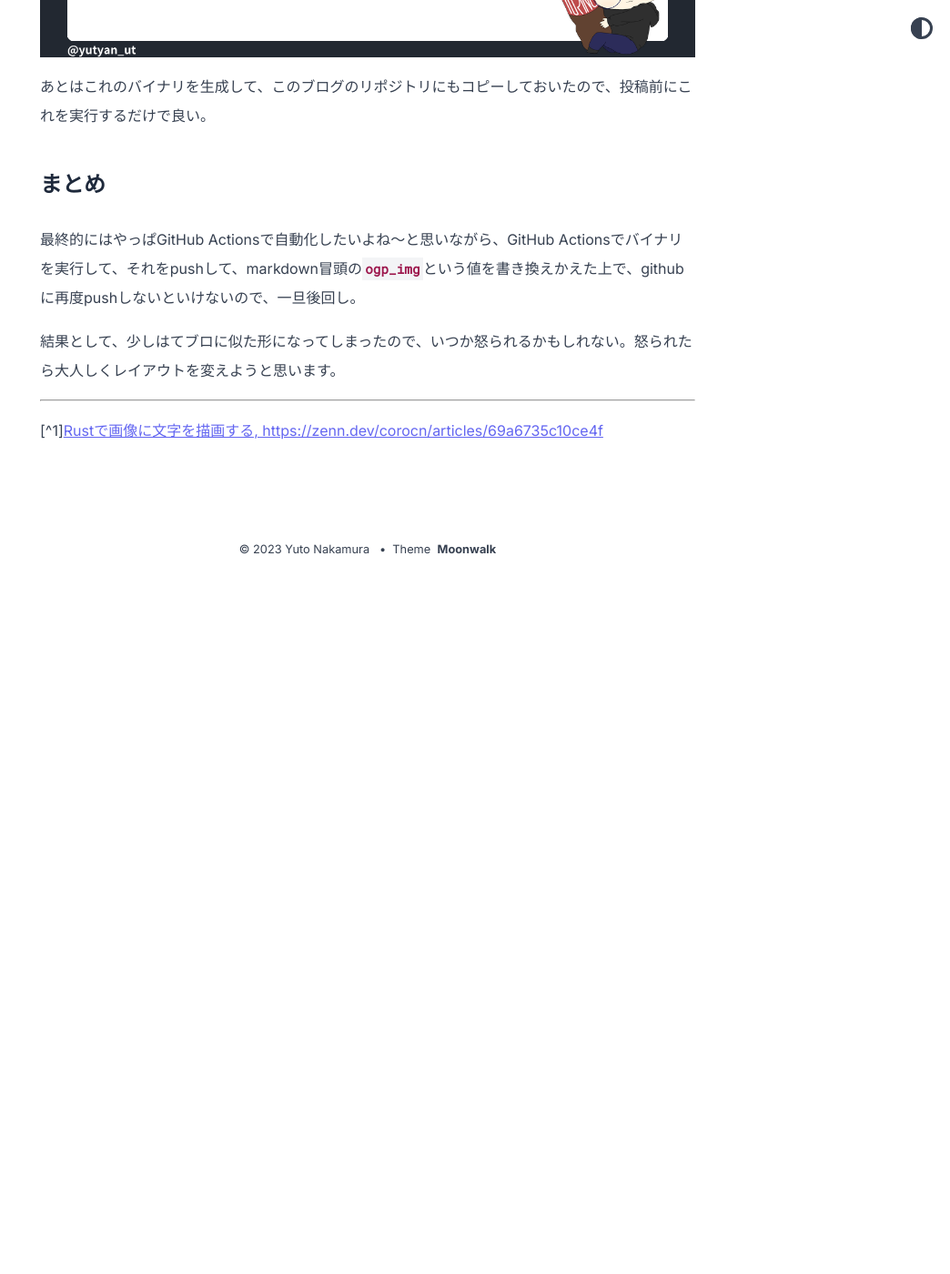
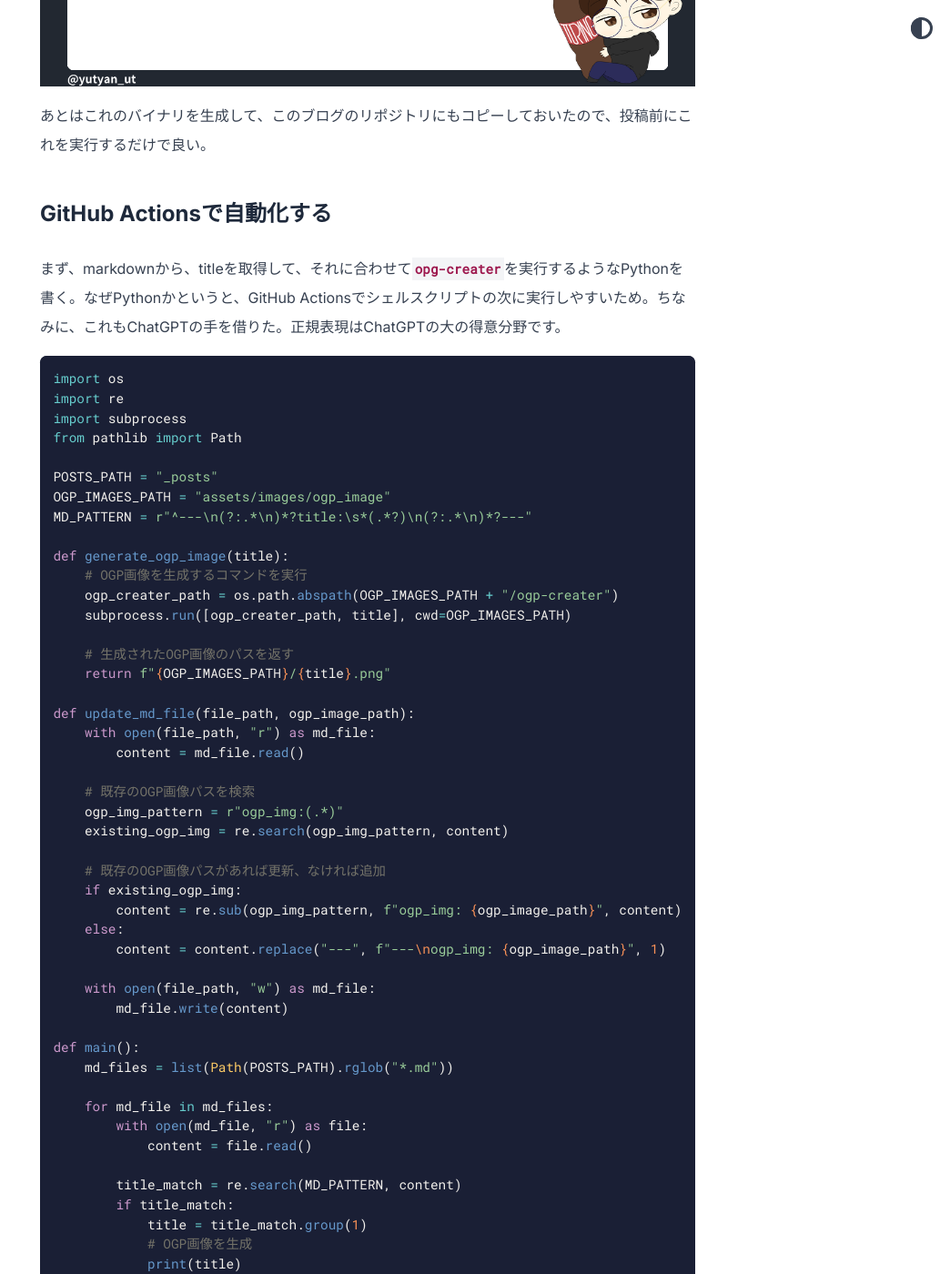
Before and after one commit to yutyan0119/blog, a Jekyll site: the page built from _posts/rust/2023-05-06-ogp-creater-rust.md, in a window 1280 px wide and 1400 px high, scrolled down 6692 px. Shown: the whole window at 91% size, without its empty margins (236-1280 px from the left). Built offline with Jekyll 4.4.1, drawn with Linux system fonts in a browser that asks for light colours; nearby versions of some CDN libraries; before the commit the page ends 7322 px from its top, so only the background shows below that; some of the changed text lies outside the part shown.

Commit message:
記事追記

````diff
--- a/_posts/rust/2023-05-06-ogp-creater-rust.md
+++ b/_posts/rust/2023-05-06-ogp-creater-rust.md
@@ -9,7 +9,7 @@ latex: true
 date: 2023-05-06 18:00:00 +0900
 ---
 
-ブログを作ったらそれを共有したくなるもの。RustでOGP画像をパッと生成してくれるアプリを作ったので紹介します。ちなみにほとんどChatGPT(GPT-4)に任せました。凄い。
+ブログを作ったらそれを共有したくなるもの。RustでOGP画像をパッと生成してくれるアプリを作ったので紹介します。ちなみにほとんどChatGPT(GPT-4)に任せました。凄い。あと最後にはGitHub Actionsで自動的にこれを実行し、ブログに反映します。
 
 ## 目標
 はてなブログのこんなやつとか
@@ -225,6 +225,106 @@ if min_scale < scale.x {
 
 あとはこれのバイナリを生成して、このブログのリポジトリにもコピーしておいたので、投稿前にこれを実行するだけで良い。
 
+## GitHub Actionsで自動化する
+まず、markdownから、titleを取得して、それに合わせて`opg-creater`を実行するようなPythonを書く。なぜPythonかというと、GitHub Actionsでシェルスクリプトの次に実行しやすいため。ちなみに、これもChatGPTの手を借りた。正規表現はChatGPTの大の得意分野です。
+
+```python
+import os
+import re
+import subprocess
+from pathlib import Path
+
+POSTS_PATH = "_posts"
+OGP_IMAGES_PATH = "assets/images/ogp_image"
+MD_PATTERN = r"^---\n(?:.*\n)*?title:\s*(.*?)\n(?:.*\n)*?---"
+
+def generate_ogp_image(title):
+    # OGP画像を生成するコマンドを実行
+    ogp_creater_path = os.path.abspath(OGP_IMAGES_PATH + "/ogp-creater")
+    subprocess.run([ogp_creater_path, title], cwd=OGP_IMAGES_PATH)
+
+    # 生成されたOGP画像のパスを返す
+    return f"{OGP_IMAGES_PATH}/{title}.png"
+
+def update_md_file(file_path, ogp_image_path):
+    with open(file_path, "r") as md_file:
+        content = md_file.read()
+
+    # 既存のOGP画像パスを検索
+    ogp_img_pattern = r"ogp_img:(.*)"
+    existing_ogp_img = re.search(ogp_img_pattern, content)
+
+    # 既存のOGP画像パスがあれば更新、なければ追加
+    if existing_ogp_img:
+        content = re.sub(ogp_img_pattern, f"ogp_img: {ogp_image_path}", content)
+    else:
+        content = content.replace("---", f"---\nogp_img: {ogp_image_path}", 1)
+
+    with open(file_path, "w") as md_file:
+        md_file.write(content)
+
+def main():
+    md_files = list(Path(POSTS_PATH).rglob("*.md"))
+
+    for md_file in md_files:
+        with open(md_file, "r") as file:
+            content = file.read()
+
+        title_match = re.search(MD_PATTERN, content)
+        if title_match:
+            title = title_match.group(1)
+            # OGP画像を生成
+            print(title)
+            ogp_image_path = generate_ogp_image(title)
+            ogp_image_path = "/" + ogp_image_path
+            print(ogp_image_path)
+            # # 記事のMarkdownファイルを更新
+            update_md_file(md_file, ogp_image_path)
+
+if __name__ == "__main__":
+    main()
+```
+
+あとは、これを実行するようなworkflowを書く。
+
+```yaml
+name: OGP Image Generator
+
+on:
+  push:
+    branches:
+      - master
+    paths:
+      - '_posts/**/*.md'
+      - '.github/scripts/ogp_image_gen.py'
+      - '.github/workflows/ogp_image_gen.yml'
+
+jobs:
+  generate_ogp_image:
+    runs-on: ubuntu-latest
+
+    steps:
+    - name: Checkout repository
+      uses: actions/checkout@v2
+
+    - name: Set up Python
+      uses: actions/setup-python@v2
+      with:
+        python-version: 3.8
+
+    - name: Generate OGP Image and Update Markdown
+      run: python .github/scripts/ogp_gen.py
+
+    - name: Commit and push changes
+      run: |
+        git config --local user.email "78634880+yutyan0119@users.noreply.github.com"
+        git config --local user.name "yutyan0119"
+        git add .
+        git diff --quiet && git diff --staged --quiet || git commit -m "Automatically generated OGP images"
+        git push
+```
+
+リポジトリの設定でActionsに書き込み権限を持たせておくと、Actions内での変更点をコミット/pushしてくれる。
 
 ## まとめ
 最終的にはやっぱGitHub Actionsで自動化したいよね～と思いながら、GitHub Actionsでバイナリを実行して、それをpushして、markdown冒頭の`ogp_img`という値を書き換えかえた上で、githubに再度pushしないといけないので、一旦後回し。
````
Also changed, not shown: 1 other file.
